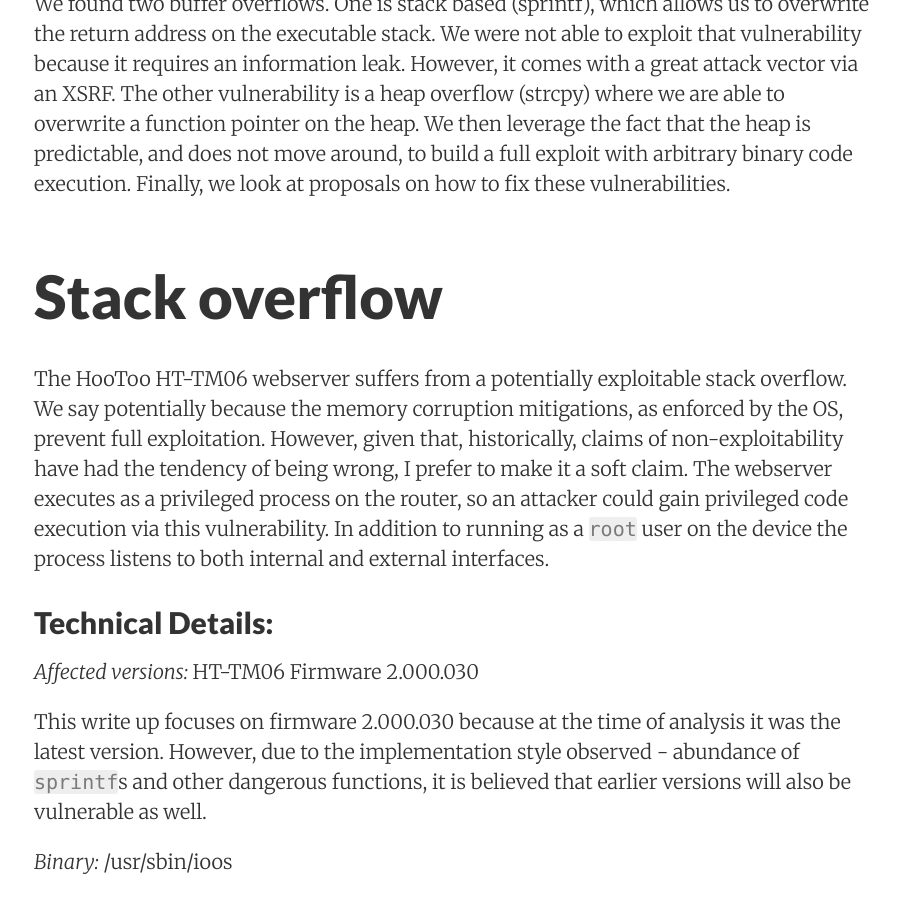
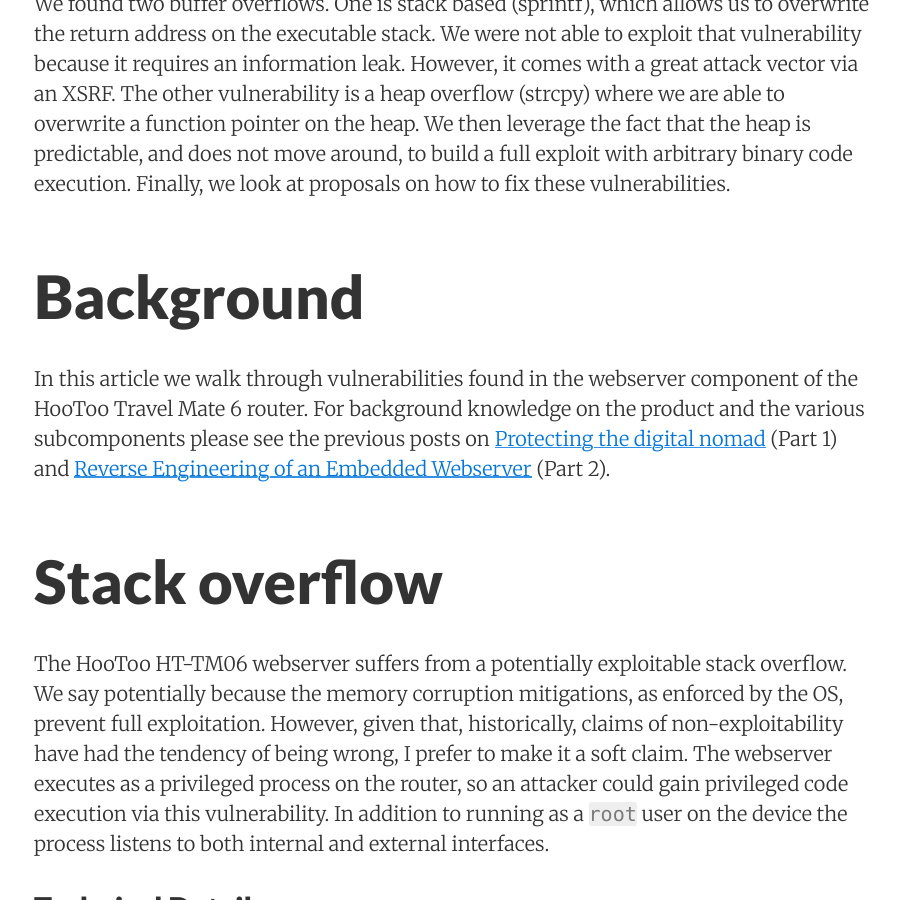
Before and after one commit to nologic/blog, a Jekyll site: the page built from _posts/2017-05-09-tm06-vulnerabilities.md, in a window 1280 px wide and 900 px high, scrolled down 973 px. Shown: the whole window, without its empty margins (186-1086 px from the left). Built offline with Jekyll 4.4.1, drawn with Linux system fonts in a browser that asks for light colours; nearby versions of some CDN libraries.

Commit message:
background

```diff
--- a/_posts/2017-05-09-tm06-vulnerabilities.md
+++ b/_posts/2017-05-09-tm06-vulnerabilities.md
@@ -11,6 +11,9 @@ In the course of reverse engineering the HooToo TM-06 Travel router, there were
 There is a partial ASLR implemented on the device: the dynamic libraries and the stack move around. So far as I could tell, there were no other significant protections. Both the heap and the stack are writable and executable.
 
 We found two buffer overflows. One is stack based (sprintf), which allows us to overwrite the return address on the executable stack. We were not able to exploit that vulnerability because it requires an information leak. However, it comes with a great attack vector via an XSRF. The other vulnerability is a heap overflow (strcpy) where we are able to overwrite a function pointer on the heap. We then leverage the fact that the heap is predictable, and does not move around, to build a full exploit with arbitrary binary code execution. Finally, we look at proposals on how to fix these vulnerabilities.
+
+# Background
+In this article we walk through vulnerabilities found in the webserver component of the HooToo Travel Mate 6 router. For background knowledge on the product and the various subcomponents please see the previous posts on [Protecting the digital nomad](debugtrap.com/2017/03/19/travel-safe/) (Part 1) and [Reverse Engineering of an Embedded Webserver](http://debugtrap.com/2017/04/10/embedded-webserver/) (Part 2).
 
 # Stack overflow
 The HooToo HT-TM06 webserver suffers from a potentially exploitable stack overflow. We say potentially because the memory corruption mitigations, as enforced by the OS, prevent full exploitation. However, given that, historically, claims of non-exploitability have had the tendency of being wrong, I prefer to make it a soft claim. The webserver executes as a privileged process on the router, so an attacker could gain privileged code execution via this vulnerability. In addition to running as a `root` user on the device the process listens to both internal and external interfaces.
```
